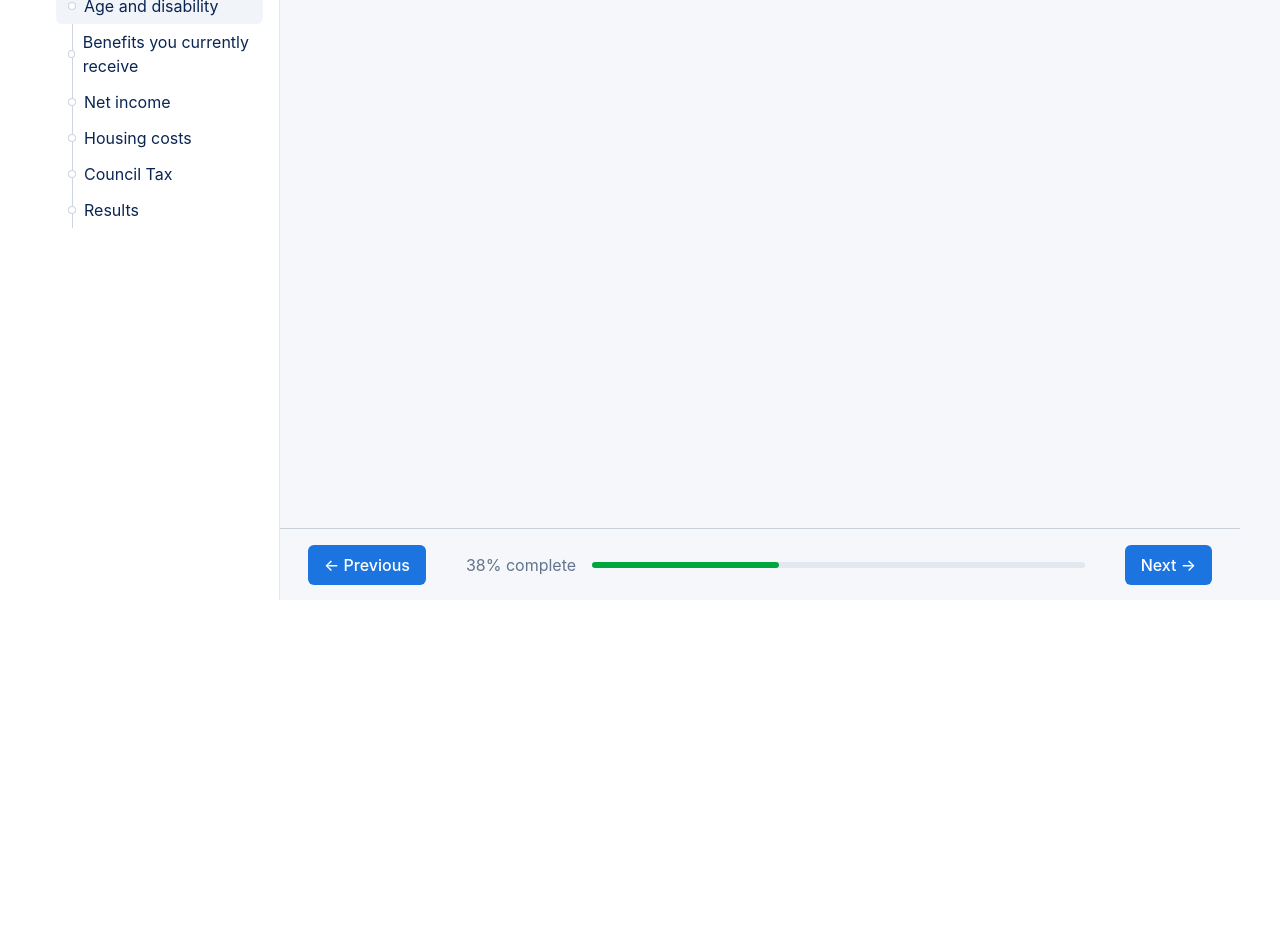
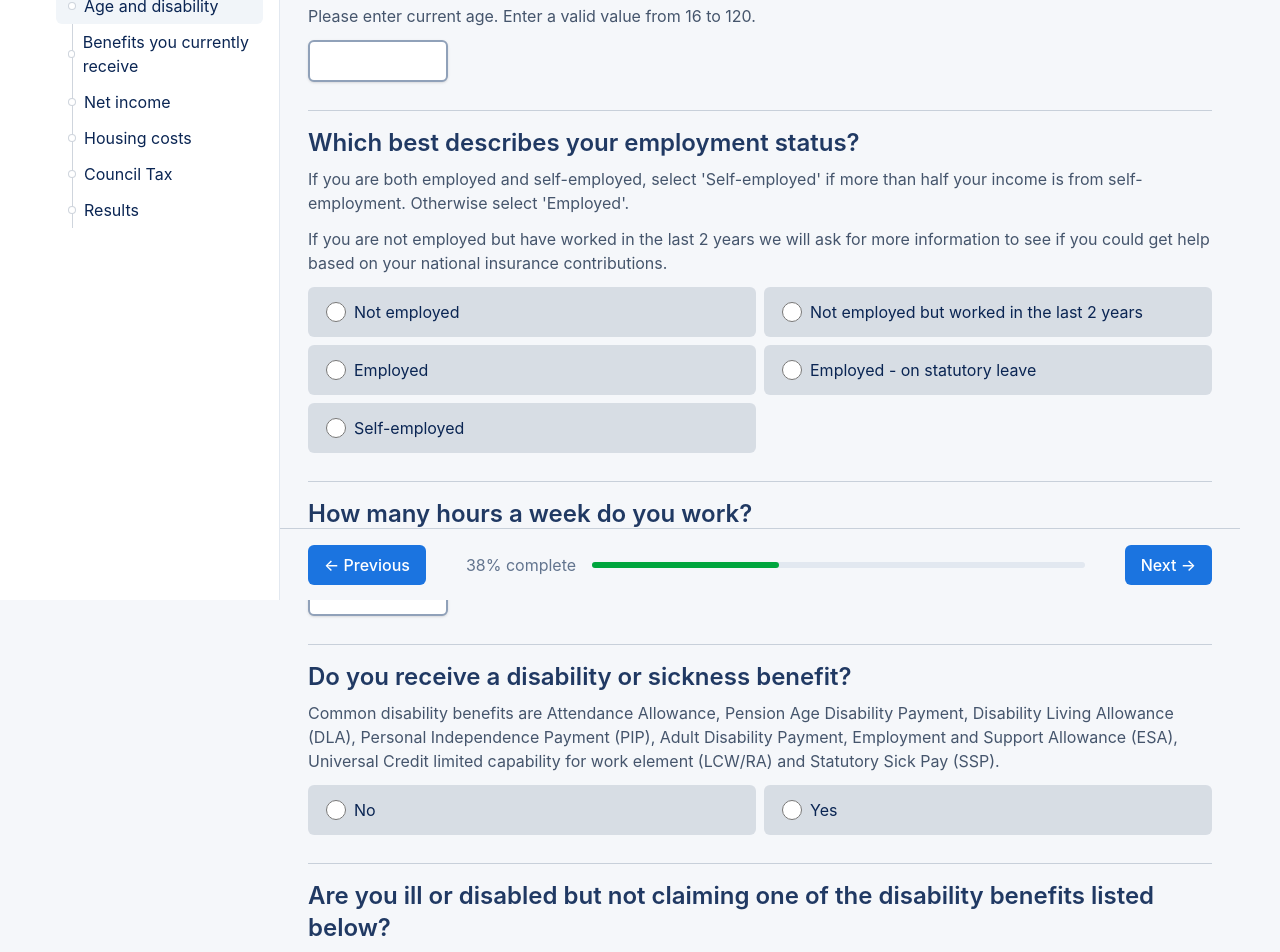
Before and after one commit to PhilAgulnik/calculator-Andrei, a React (Vite) app: page /benefits-calculator/age-and-disability in a window 1280 px wide. Shown: the part 200-1152 px from the top of the page. Before the commit the page ends 800 px from the top, so only its background shows below. Built offline with nearby package versions, Linux system fonts and the light colour scheme.

Commit message:
Update form fields

```diff
--- a/src/components/Form/Field.tsx
+++ b/src/components/Form/Field.tsx
@@ -8,10 +8,17 @@ type FieldProps = {
   label?: string
   className?: string
   as?: 'label' | 'div'
+  descriptionBefore?: React.ReactNode
+  descriptionAfter?: React.ReactNode
 }
 
+export type CommonFieldProps = Pick<
+  FieldProps,
+  'label' | 'className' | 'descriptionBefore' | 'descriptionAfter'
+>
+
 export function Field(props: FieldProps) {
-  const { as = 'label', children, label, className } = props
+  const { as = 'label', children, label, className, descriptionBefore, descriptionAfter } = props
 
   const Component = useMemo(() => {
     return as
@@ -22,7 +29,13 @@ export function Field(props: FieldProps) {
       className={clsx('block pt-4 pb-7 border-b-1 border-divider last:border-b-0', className)}
     >
       {label && <Label>{label}</Label>}
+      {descriptionBefore && (
+        <div className="mb-3 text-slate-600 [&>p+p]:mt-3">{descriptionBefore}</div>
+      )}
       {children}
+      {descriptionAfter && (
+        <div className="mb-3 text-slate-600 [&>p+p]:mt-3">{descriptionAfter}</div>
+      )}
     </Component>
   )
 }
--- a/src/components/Form/NumberInput.tsx
+++ b/src/components/Form/NumberInput.tsx
@@ -1,6 +1,6 @@
 import clsx from 'clsx'
 
-import { Field } from './Field'
+import { CommonFieldProps, Field } from './Field'
 import { FieldInfo } from './FieldInfo'
 import { useFieldContext } from './use-app-form'
 
@@ -39,22 +39,22 @@ export function NumberInput(props: NumberInputProps) {
   )
 }
 
-type NumberInputFieldProps = {
-  label?: string
-  className?: string
+type NumberInputFieldProps = CommonFieldProps & {
   inputClassName?: string
-  before?: React.ReactNode
-  after?: React.ReactNode
 }
 
 export function NumberInputField(props: NumberInputFieldProps) {
-  const { label, className, inputClassName, before, after } = props
+  const { label, className, inputClassName, descriptionBefore, descriptionAfter } = props
 
   const field = useFieldContext<number>()
 
   return (
-    <Field label={label} className={className}>
-      {before}
+    <Field
+      label={label}
+      className={className}
+      descriptionBefore={descriptionBefore}
+      descriptionAfter={descriptionAfter}
+    >
       <NumberInput
         value={field.state.value}
         onChange={(e) => field.handleChange(Number(e.target.value))}
@@ -62,7 +62,7 @@ export function NumberInputField(props: NumberInputFieldProps) {
         name={field.name}
         className={inputClassName}
       />
-      {after}
+
       <FieldInfo field={field} />
     </Field>
   )
--- a/src/components/Form/Radio.tsx
+++ b/src/components/Form/Radio.tsx
@@ -1,6 +1,6 @@
 import clsx from 'clsx'
 
-import { Field } from './Field'
+import { CommonFieldProps, Field } from './Field'
 import { FieldInfo } from './FieldInfo'
 import { useFieldContext } from './use-app-form'
 
@@ -45,23 +45,24 @@ export function RadioInput(props: RadioInputProps) {
   )
 }
 
-type RadioFieldProps = {
-  before?: React.ReactNode
-  after?: React.ReactNode
-  label?: string
-  className?: string
+type RadioFieldProps = CommonFieldProps & {
   inputClassName?: string
   options: { value: string; label: string }[]
 }
 
 export function RadioField(props: RadioFieldProps) {
-  const { label, className, inputClassName, options, before, after } = props
+  const { label, className, inputClassName, options, descriptionBefore, descriptionAfter } = props
 
   const field = useFieldContext<string>()
 
   return (
-    <Field as="div" label={label} className={className}>
-      {before}
+    <Field
+      as="div"
+      label={label}
+      className={className}
+      descriptionBefore={descriptionBefore}
+      descriptionAfter={descriptionAfter}
+    >
       <div className={clsx('grid gap-2 grid-cols-[repeat(auto-fill,minmax(300px,1fr))]')}>
         {options.map((option) => (
           <RadioInput
@@ -76,7 +77,6 @@ export function RadioField(props: RadioFieldProps) {
           />
         ))}
       </div>
-      {after}
 
       <FieldInfo field={field} />
     </Field>
@@ -91,15 +91,19 @@ const booleanRadioOptions = [
 ]
 
 export function BooleanRadioField(props: BooleanRadioFieldProps) {
-  const { label, className, inputClassName, before, after } = props
+  const { label, className, inputClassName, descriptionBefore, descriptionAfter } = props
 
   const field = useFieldContext<boolean | null>()
 
   return (
-    <Field as="div" label={label} className={className}>
-      {before}
-
-      <div className={clsx('flex gap-2')}>
+    <Field
+      as="div"
+      label={label}
+      className={className}
+      descriptionBefore={descriptionBefore}
+      descriptionAfter={descriptionAfter}
+    >
+      <div className={clsx('grid gap-2 grid-cols-[repeat(auto-fill,minmax(300px,1fr))]')}>
         {booleanRadioOptions.map((option) => (
           <RadioInput
             key={option.value.toString()}
@@ -118,8 +122,6 @@ export function BooleanRadioField(props: BooleanRadioFieldProps) {
         ))}
       </div>
 
-      {after}
-
       <FieldInfo field={field} />
     </Field>
   )
--- a/src/components/Form/TextInput.tsx
+++ b/src/components/Form/TextInput.tsx
@@ -3,6 +3,7 @@ import clsx from 'clsx'
 import { Field } from './Field'
 import { FieldInfo } from './FieldInfo'
 import { useFieldContext } from './use-app-form'
+import { CommonFieldProps } from './Field'
 
 type HTMLInputProps = React.InputHTMLAttributes<HTMLInputElement>
 
@@ -39,22 +40,22 @@ export function TextInput(props: TextInputProps) {
   )
 }
 
-type TextInputFieldProps = {
-  label?: string
-  className?: string
+type TextInputFieldProps = CommonFieldProps & {
   inputClassName?: string
-  before?: React.ReactNode
-  after?: React.ReactNode
 }
 
 export function TextInputField(props: TextInputFieldProps) {
-  const { label, className, inputClassName, before, after } = props
+  const { label, className, inputClassName, descriptionBefore, descriptionAfter } = props
 
   const field = useFieldContext<string>()
 
   return (
-    <Field label={label} className={className}>
-      {before}
+    <Field
+      label={label}
+      className={className}
+      descriptionBefore={descriptionBefore}
+      descriptionAfter={descriptionAfter}
+    >
       <TextInput
         value={field.state.value}
         onChange={(e) => field.handleChange(e.target.value)}
@@ -62,7 +63,6 @@ export function TextInputField(props: TextInputFieldProps) {
         name={field.name}
         className={inputClassName}
       />
-      {after}
       <FieldInfo field={field} />
     </Field>
   )
--- a/src/routes/benefits-calculator/age-and-disability.tsx
+++ b/src/routes/benefits-calculator/age-and-disability.tsx
@@ -1,13 +1,143 @@
 import { createFileRoute } from '@tanstack/react-router'
+import { useAppForm } from '~/components/Form/use-app-form'
 
 export const Route = createFileRoute('/benefits-calculator/age-and-disability')({
   component: RouteComponent,
 })
 
 function RouteComponent() {
+  const form = useAppForm({
+    defaultValues: {},
+    onSubmit: async ({ value }) => {
+      console.log('onSubmit', value)
+    },
+  })
+
   return (
     <div className="">
-      <h1 className="text-3xl font-bold">Age and disability</h1>
+      <h1 className="text-3xl font-bold">Age and disability status</h1>
+
+      <form
+        onSubmit={(e) => {
+          e.preventDefault()
+          e.stopPropagation()
+          form.handleSubmit()
+        }}
+        className="mt-5"
+      >
+        <form.AppField
+          name="Age"
+          children={(field) => (
+            <field.NumberInputField
+              label="Age"
+              inputClassName="max-w-[140px]"
+              descriptionBefore="Please enter current age. Enter a valid value from 16 to 120."
+            />
+          )}
+        />
+
+        {/*
+        <form.AppField
+          name="DOB_Day"
+          children={(field) => (
+            <field.NumberInputField
+              label="Date of birth"
+              inputClassName="max-w-[140px]"
+              descriptionBefore="For example, 31 3 2010"
+            />
+          )}
+        />
+
+        <form.AppField
+          name="Gender"
+          children={(field) => (
+            <field.RadioField
+              label="Sex"
+              options={[
+                { value: 'Female', label: 'Female' },
+                { value: 'Male', label: 'Male' },
+              ]}
+            />
+          )}
+        /> */}
+
+        <form.AppField
+          name="ClientWorkStatus"
+          children={(field) => (
+            <field.RadioField
+              label="Which best describes your employment status?"
+              descriptionBefore={
+                <>
+                  <p>
+                    If you are both employed and self-employed, select 'Self-employed' if more than
+                    half your income is from self-employment. Otherwise select 'Employed'.
+                  </p>
+
+                  <p>
+                    If you are not employed but have worked in the last 2 years we will ask for more
+                    information to see if you could get help based on your national insurance
+                    contributions.
+                  </p>
+                </>
+              }
+              options={[
+                { value: 'NotEmployed', label: 'Not employed' },
+                {
+                  value: 'NotEmployedButWorkedRecently',
+                  label: 'Not employed but worked in the last 2 years',
+                },
+                { value: 'Employed', label: 'Employed' },
+                { value: 'EmployedOnStatutoryLeave', label: 'Employed - on statutory leave' },
+                { value: 'SelfEmployed', label: 'Self-employed' },
+              ]}
+            />
+          )}
+        />
+
+        <form.AppField
+          name="WeekWorkHoursAmount"
+          children={(field) => (
+            <field.NumberInputField
+              label="How many hours a week do you work?"
+              inputClassName="max-w-[140px]"
+              descriptionBefore="Please enter a valid value from 0 to 168."
+            />
+          )}
+        />
+
+        <form.AppField
+          name="ClientDisbens"
+          children={(field) => (
+            <field.RadioField
+              label="Do you receive a disability or sickness benefit?"
+              descriptionBefore="Common disability benefits are Attendance Allowance, Pension Age Disability Payment, Disability Living Allowance (DLA), Personal Independence Payment (PIP), Adult Disability Payment, Employment and Support Allowance (ESA), Universal Credit limited capability for work element (LCW/RA) and Statutory Sick Pay (SSP)."
+              options={[
+                { value: 'NotClaimed', label: 'No' },
+                { value: 'CurrentlyClaiming', label: 'Yes' },
+              ]}
+            />
+          )}
+        />
+
+        <form.AppField
+          name="ClientDisabledNotClaiming"
+          defaultValue={false}
+          children={(field) => (
+            <field.BooleanRadioField
+              label="Are you ill or disabled but not claiming one of the disability benefits listed below?"
+              descriptionBefore="Answer 'yes' if you have have a health condition that affects your daily living or mobility and would like to find out more about Personal Independence Payment, Adult Disability Payment or Attendance Allowance."
+            />
+          )}
+        />
+
+        <form.AppField
+          name="ClientCareForDisabled"
+          defaultValue={false}
+          children={(field) => (
+            <field.BooleanRadioField label="Do you care for someone who is sick or disabled?" />
+          )}
+        />
+      </form>
     </div>
   )
 }
```
Also changed, not shown: src/routes/benefits-calculator/your-household.tsx (+3 -26 lines).
